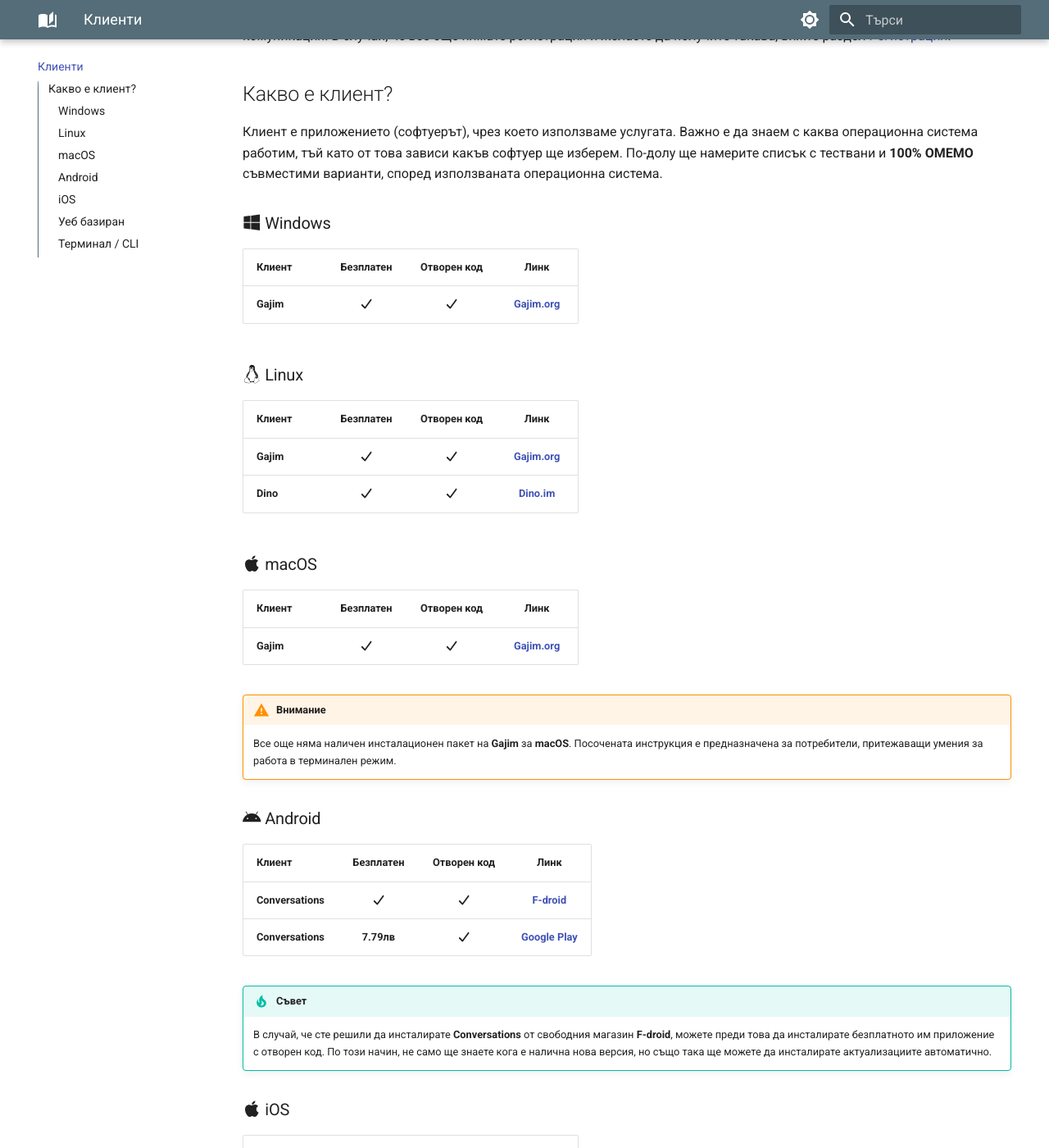
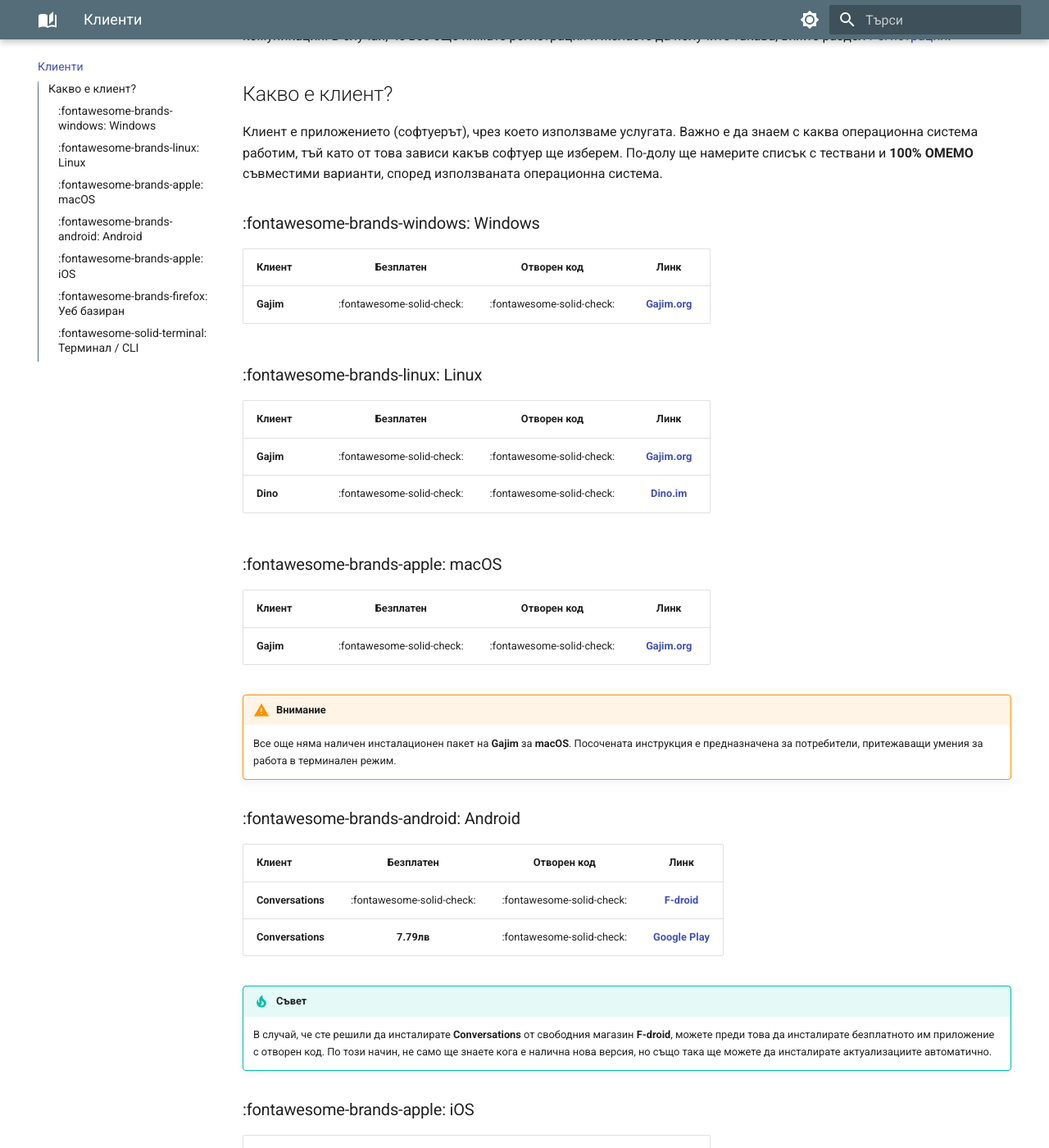
Before and after one commit to MrEddX/docs.chatrix.one, an MkDocs documentation site: the page built from docs/клиенти.md, in a window 1280 px wide and 1400 px high, scrolled down 728 px. Shown: the whole window at 82% size. Built offline with MkDocs 1.6.1 and Material for MkDocs 9.7.7, drawn with Linux system fonts in a browser that asks for light colours; some of the changed text lies outside the part shown.

Commit message:
Requrements

```diff
--- a/mkdocs.yml
+++ b/mkdocs.yml
@@ -82,9 +82,9 @@
       custom_checkbox: true
   - pymdownx.arithmatex:
       generic: true
-  - pymdownx.emoji:
-      emoji_index: !!python/name:materialx.emoji.twemoji
-      emoji_generator: !!python/name:materialx.emoji.to_svg
+  # - pymdownx.emoji:
+  #     emoji_index: !!python/name:materialx.emoji.twemoji
+  #     emoji_generator: !!python/name:materialx.emoji.to_svg
 
 # Plugins
 # plugins:
```
Also changed, not shown: requirements.txt (+10 -14 lines).
